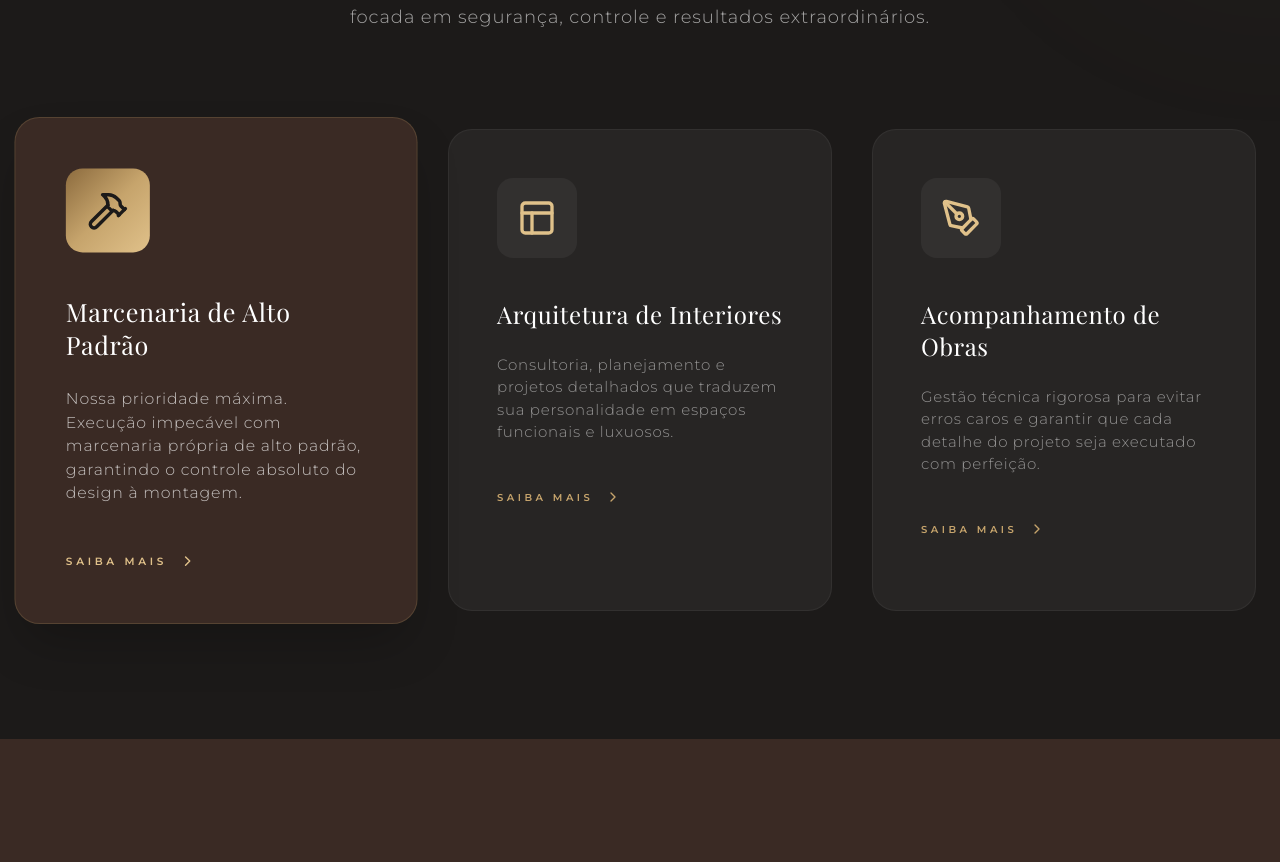
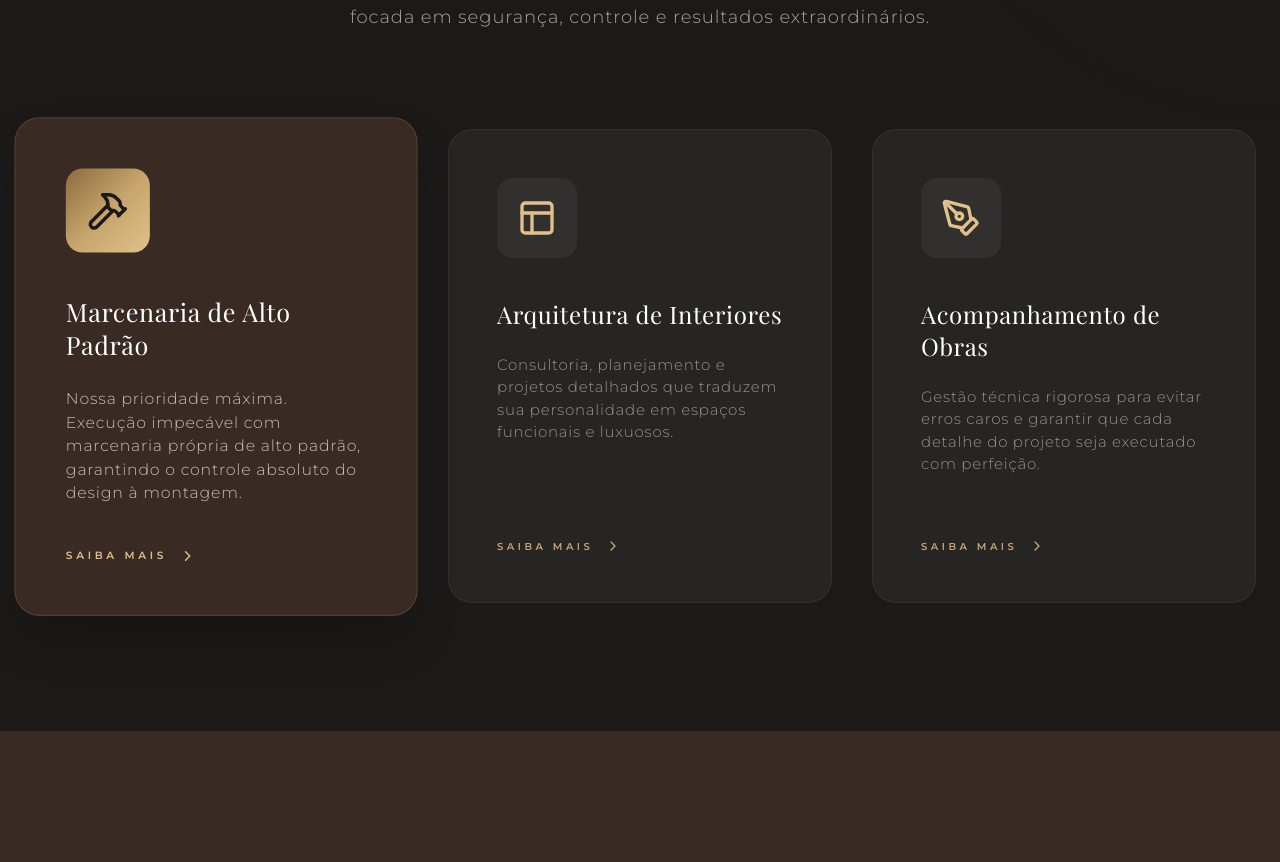
Before and after one commit to giovanagarcia1609-cell/mezzo-interiores, a React (Vite) app: page / in a window 1280 px wide. Shown: the part 1046-1908 px from the top of the page. Built offline with nearby package versions, Linux system fonts and the light colour scheme; a web font is replaced by a local one.

Commit message:
Update App.tsx

```diff
--- a/src/App.tsx
+++ b/src/App.tsx
@@ -255,7 +255,7 @@ const Services = () => {
               viewport={{ once: true }}
               transition={{ delay: index * 0.2 }}
               className={cn(
-                "p-8 md:p-12 rounded-3xl transition-all duration-700 group relative overflow-hidden",
+                "p-8 md:p-12 rounded-3xl transition-all duration-700 group relative overflow-hidden flex flex-col h-full",
                 service.highlight
                   ? "bg-darkbrown border border-mezzo/20 shadow-2xl md:scale-105 z-10"
                   : "bg-white/5 hover:bg-white/10 border border-white/5 hover:border-mezzo/20"
@@ -277,7 +277,7 @@ const Services = () => {
               <a
                 href="https://wa.me/5517996050210?text=Ol%C3%A1%2C%20gostaria%20de%20solicitar%20um%20projeto%20da%20Mezzo%20Interiores.%20"
                 className={cn(
-                  "inline-flex items-center gap-3 text-[10px] uppercase tracking-[0.35em] font-bold group/btn",
+                  "inline-flex items-center gap-3 text-[10px] uppercase tracking-[0.35em] font-bold group/btn mt-auto",
                   service.highlight ? "text-mezzo-light" : "text-mezzo hover:text-mezzo-light transition-colors"
                 )}
               >
```
